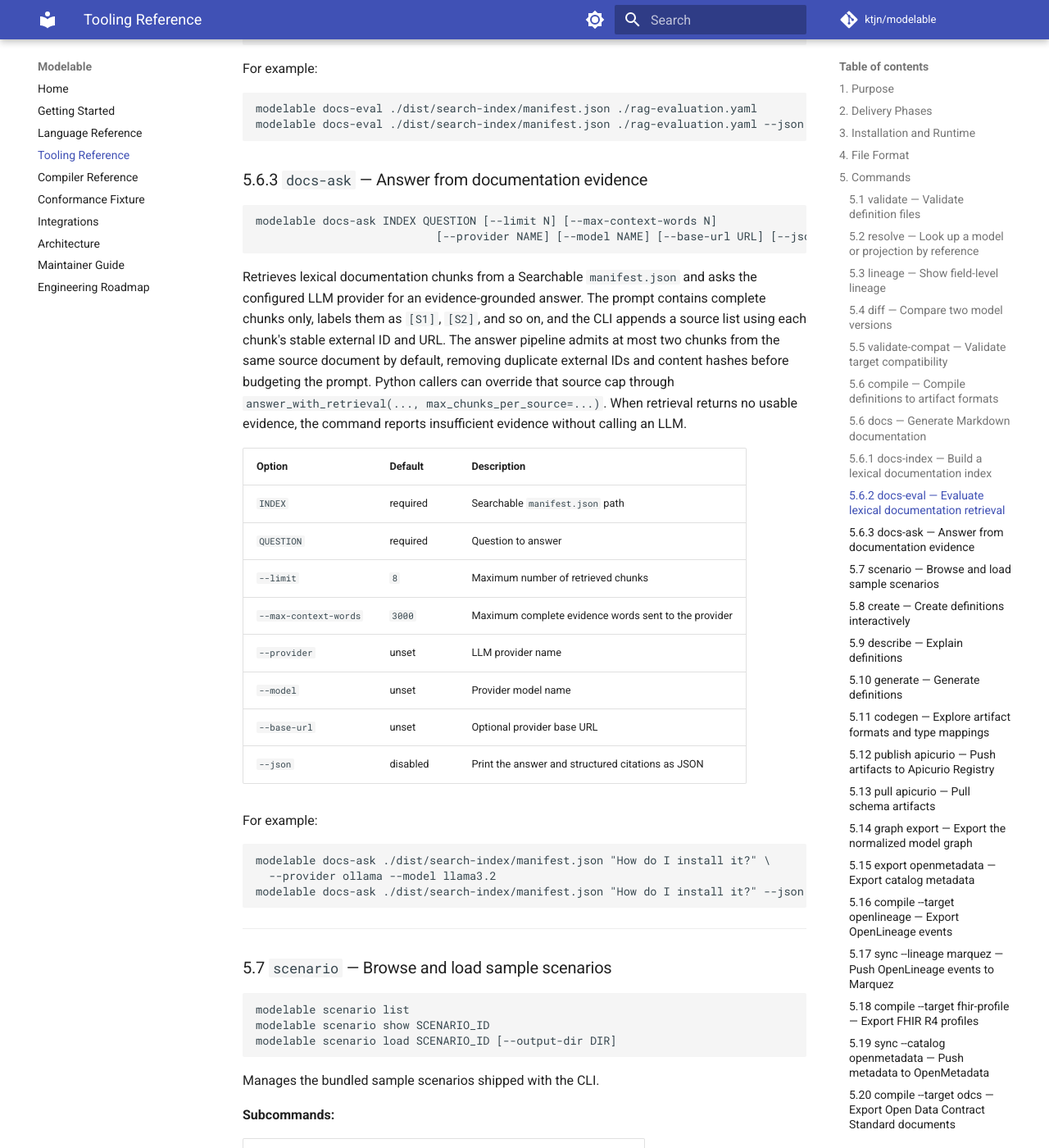
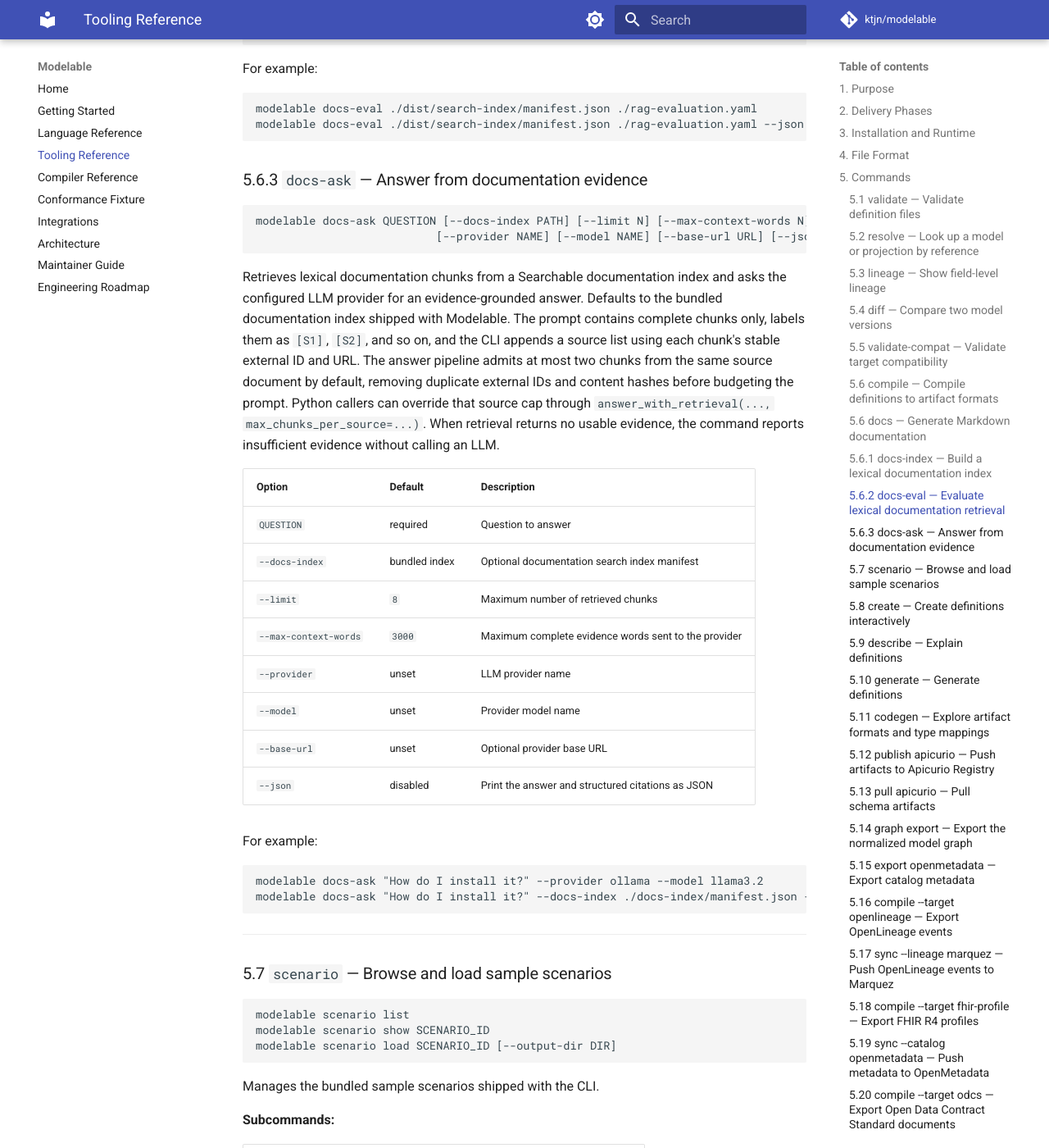
Before and after one commit to ktjn/modelable, an MkDocs documentation site: the page built from docs/cli-reference.md, in a window 1280 px wide and 1400 px high, scrolled down 10818 px. Shown: the whole window at 82% size. Built offline with MkDocs 1.6.1 and Material for MkDocs 9.7.7, drawn with Linux system fonts in a browser that asks for light colours; comment, search, counter and statistics services are not loaded; some of the changed text lies outside the part shown.

Commit message:
docs(cli): document bundled documentation index defaults
Co-authored-by: Junie <junie@jetbrains.com>

````diff
--- a/docs/cli-reference.md
+++ b/docs/cli-reference.md
@@ -406,12 +406,13 @@ modelable docs-eval ./dist/search-index/manifest.json ./rag-evaluation.yaml --js
 ### 5.6.3 `docs-ask` — Answer from documentation evidence
 
 ```text
-modelable docs-ask INDEX QUESTION [--limit N] [--max-context-words N]
+modelable docs-ask QUESTION [--docs-index PATH] [--limit N] [--max-context-words N]
                            [--provider NAME] [--model NAME] [--base-url URL] [--json]
 ```
 
-Retrieves lexical documentation chunks from a Searchable `manifest.json` and
-asks the configured LLM provider for an evidence-grounded answer. The prompt
+Retrieves lexical documentation chunks from a Searchable documentation index and
+asks the configured LLM provider for an evidence-grounded answer. Defaults to
+the bundled documentation index shipped with Modelable. The prompt
 contains complete chunks only, labels them as `[S1]`, `[S2]`, and so on, and
 the CLI appends a source list using each chunk's stable external ID and URL.
 The answer pipeline admits at most two chunks from the same source document by
@@ -423,8 +424,8 @@ evidence without calling an LLM.
 
 | Option | Default | Description |
 | --- | --- | --- |
-| `INDEX` | required | Searchable `manifest.json` path |
 | `QUESTION` | required | Question to answer |
+| `--docs-index` | bundled index | Optional documentation search index manifest |
 | `--limit` | `8` | Maximum number of retrieved chunks |
 | `--max-context-words` | `3000` | Maximum complete evidence words sent to the provider |
 | `--provider` | unset | LLM provider name |
@@ -435,9 +436,8 @@ evidence without calling an LLM.
 For example:
 
 ```bash
-modelable docs-ask ./dist/search-index/manifest.json "How do I install it?" \
-  --provider ollama --model llama3.2
-modelable docs-ask ./dist/search-index/manifest.json "How do I install it?" --json
+modelable docs-ask "How do I install it?" --provider ollama --model llama3.2
+modelable docs-ask "How do I install it?" --docs-index ./docs-index/manifest.json --json
 ```
 
 ---
@@ -1253,9 +1253,10 @@ types cover:
 - workspace validation diagnostics.
 
 `/context`, `/describe [ref]`, and `/ask <question>` provide explicit offline
-forms. When `--docs-index` points to a Searchable index `manifest.json`,
-high-confidence documentation questions automatically ground their answers in
-retrieved evidence and cite the matching sources. `/docs <question>` remains
+forms. Documentation questionsGround high-confidence answers in retrieved
+evidence from the Searchable documentation index and cite the matching sources.
+Defaults to the bundled documentation index shipped with Modelable;
+`--docs-index` provides an override. `/docs <question>` remains
 the explicit force-retrieve form. Mutation, compile, apply/discard, and other
 slash-command turns never automatically load documentation retrieval, and
 automatic routing can be disabled by session-aware clients. Natural-language equivalents such as
@@ -1265,7 +1266,7 @@ automatic routing can be disabled by session-aware clients. Natural-language equ
 For example:
 
 ```text
-modelable chat --path ./workspace --docs-index ./docs-index/manifest.json
+modelable chat --path ./workspace
 you> /docs How do I configure the registry?
 ```
 
````
